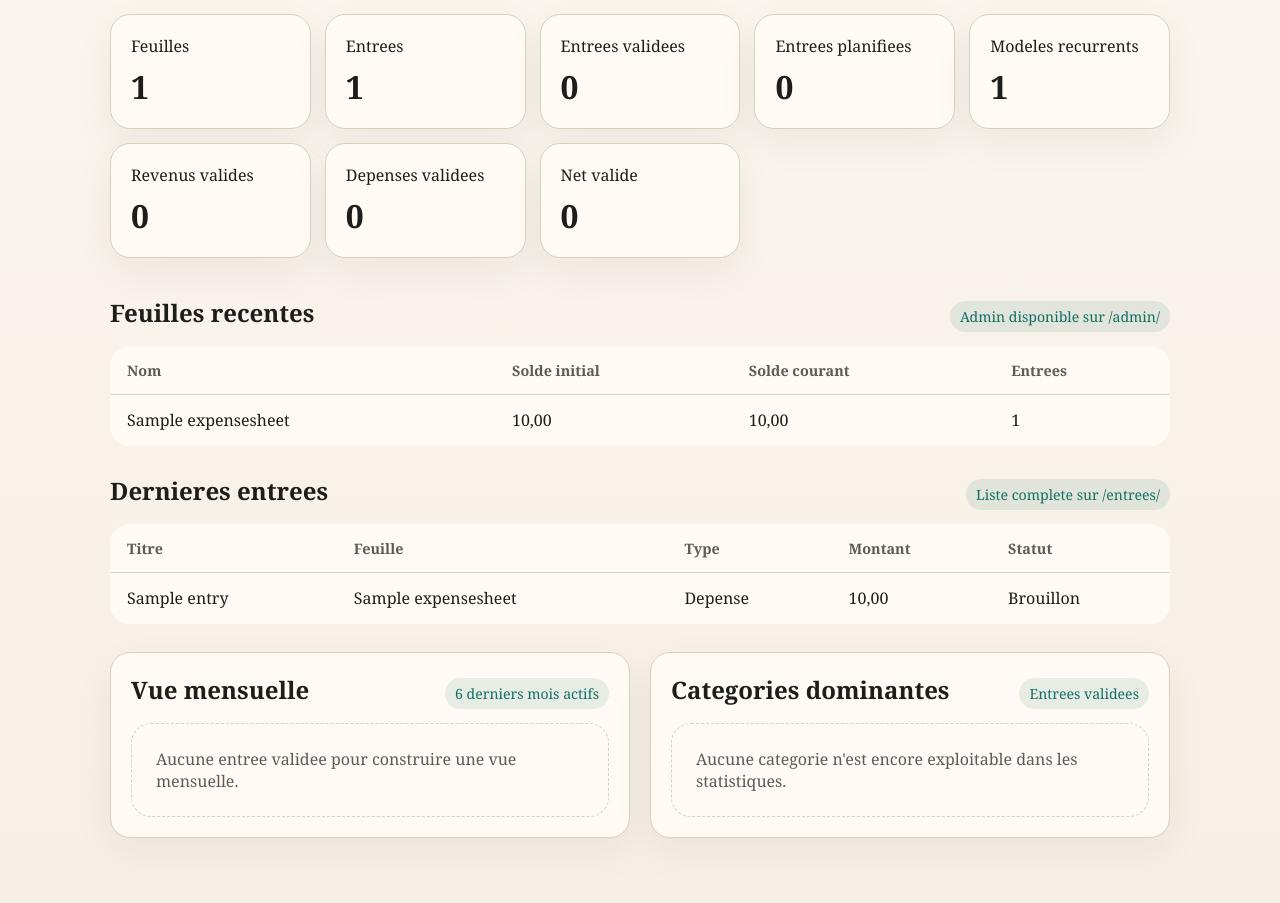
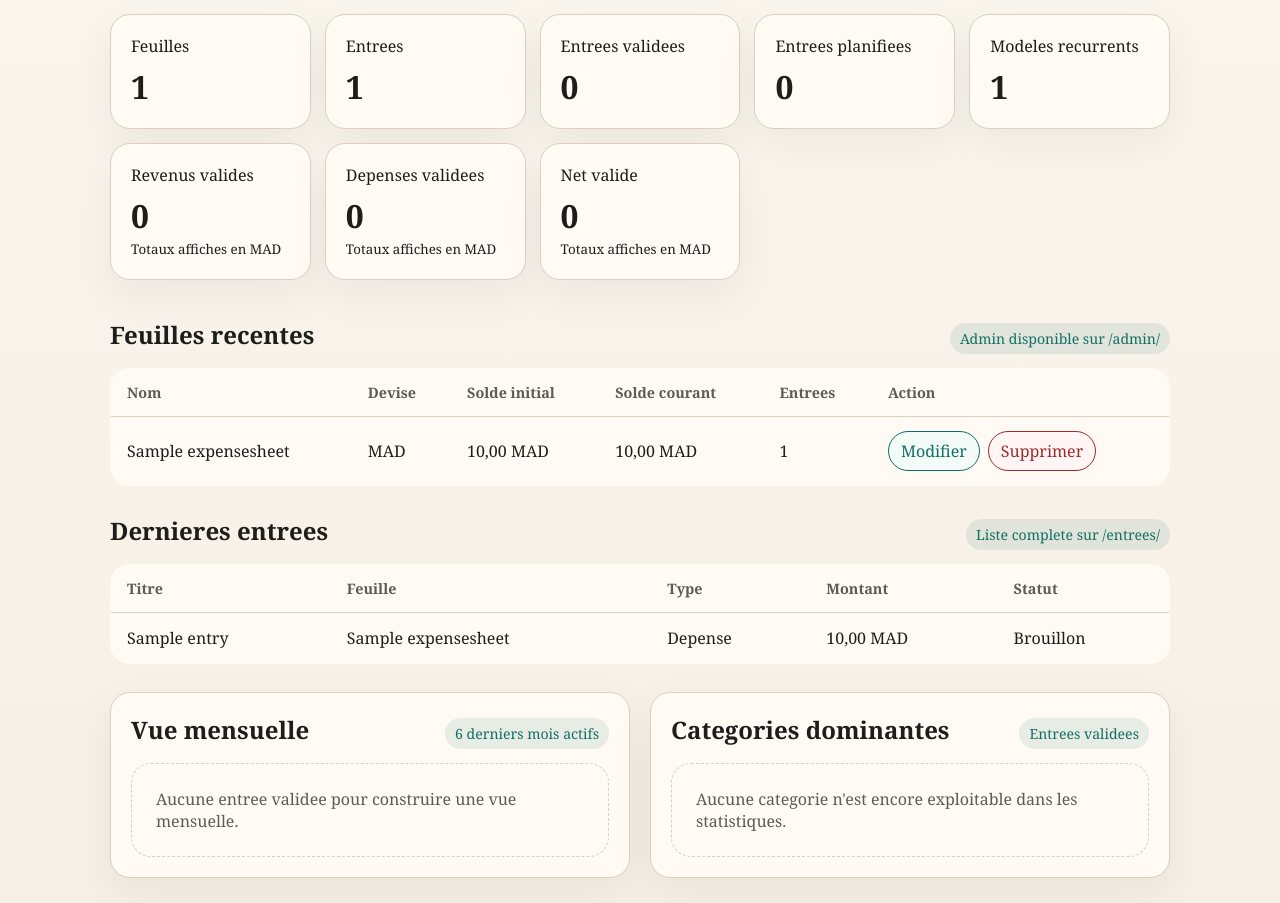
Before and after one commit to Tidianesarrndiaye/comptable-depenses, a Django app: page / in a window 1280 px wide. Shown: the part 582-1485 px from the top of the page. Before the commit the page ends 1464 px from the top, so only its background shows below. Run offline with Django 5.2, Linux system fonts and the light colour scheme; tables that the repository leaves empty hold one stand-in row (values such as "Sample post").

Commit message:
Add currency management and delete actions for sheets and entries

```diff
--- a/expenses/models.py
+++ b/expenses/models.py
@@ -30,6 +30,13 @@ class EntryStatus(models.TextChoices):
 	VALIDATED = 'validated', 'Validee'
 
 
+class Currency(models.TextChoices):
+	MAD = 'MAD', 'MAD - Dirham marocain'
+	EUR = 'EUR', 'EUR - Euro'
+	USD = 'USD', 'USD - Dollar americain'
+	XOF = 'XOF', 'XOF - Franc CFA'
+
+
 class ExpenseSheet(models.Model):
 	owner = models.ForeignKey(
 		settings.AUTH_USER_MODEL,
@@ -39,6 +46,7 @@ class ExpenseSheet(models.Model):
 		related_name='expense_sheets',
 	)
 	name = models.CharField(max_length=150)
+	currency = models.CharField(max_length=3, choices=Currency.choices, default=Currency.MAD)
 	starting_balance = models.DecimalField(max_digits=12, decimal_places=2, default=Decimal('0.00'))
 	is_active = models.BooleanField(default=True)
 	created_at = models.DateTimeField(auto_now_add=True)
--- a/expenses/templates/expenses/home.html
+++ b/expenses/templates/expenses/home.html
@@ -111,6 +111,37 @@
             background: var(--accent);
             border-color: var(--accent);
             color: #fffaf4;
+        }
+
+        .danger-btn {
+            display: inline-flex;
+            align-items: center;
+            justify-content: center;
+            padding: 8px 12px;
+            border-radius: 999px;
+            border: 1px solid #9f2a2a;
+            background: #fff5f5;
+            color: #9f2a2a;
+            font: inherit;
+            cursor: pointer;
+        }
+
+        .action-row {
+            display: flex;
+            gap: 8px;
+            flex-wrap: wrap;
+        }
+
+        .edit-link {
+            display: inline-flex;
+            align-items: center;
+            justify-content: center;
+            padding: 8px 12px;
+            border-radius: 999px;
+            border: 1px solid var(--accent);
+            background: #f2fbf8;
+            color: var(--accent);
+            text-decoration: none;
         }
 
         .pill {
@@ -267,14 +298,17 @@
             <article class="card">
                 <span>Revenus valides</span>
                 <strong>{{ financial_summary.income_total }}</strong>
+                <small>Totaux affiches en {% if dashboard_currency_hint == 'MULTI' %}multi-devise{% else %}{{ dashboard_currency_hint }}{% endif %}</small>
             </article>
             <article class="card">
                 <span>Depenses validees</span>
                 <strong>{{ financial_summary.expense_total }}</strong>
+                <small>Totaux affiches en {% if dashboard_currency_hint == 'MULTI' %}multi-devise{% else %}{{ dashboard_currency_hint }}{% endif %}</small>
             </article>
             <article class="card">
                 <span>Net valide</span>
                 <strong>{{ financial_summary.net_total }}</strong>
+                <small>Totaux affiches en {% if dashboard_currency_hint == 'MULTI' %}multi-devise{% else %}{{ dashboard_currency_hint }}{% endif %}</small>
             </article>
         </section>
 
@@ -289,18 +323,30 @@
                     <thead>
                         <tr>
                             <th>Nom</th>
+                            <th>Devise</th>
                             <th>Solde initial</th>
                             <th>Solde courant</th>
                             <th>Entrees</th>
+                            <th>Action</th>
                         </tr>
                     </thead>
                     <tbody>
                         {% for sheet in latest_sheets %}
                             <tr>
                                 <td>{{ sheet.name }}</td>
-                                <td>{{ sheet.starting_balance }}</td>
-                                <td>{{ sheet.current_balance }}</td>
+                                <td>{{ sheet.currency }}</td>
+                                <td>{{ sheet.starting_balance }} {{ sheet.currency }}</td>
+                                <td>{{ sheet.current_balance }} {{ sheet.currency }}</td>
                                 <td>{{ sheet.entry_total }}</td>
+                                <td>
+                                    <div class="action-row">
+                                        <a class="edit-link" href="{% url 'expenses:sheet-update' sheet.pk %}">Modifier</a>
+                                        <form method="post" action="{% url 'expenses:sheet-delete' sheet.pk %}">
+                                            {% csrf_token %}
+                                            <button class="danger-btn" type="submit">Supprimer</button>
+                                        </form>
+                                    </div>
+                                </td>
                             </tr>
                         {% endfor %}
                     </tbody>
@@ -336,7 +382,7 @@
                                 <td>{{ entry.title }}</td>
                                 <td>{{ entry.sheet.name }}</td>
                                 <td>{{ entry.get_entry_type_display }}</td>
-                                <td>{{ entry.amount }}</td>
+                                <td>{{ entry.amount }} {{ entry.sheet.currency }}</td>
                                 <td>{{ entry.get_status_display }}</td>
                             </tr>
                         {% endfor %}
@@ -361,7 +407,7 @@
                         {% for row in monthly_summary %}
                             <div class="insight-row">
                                 <span>{{ row.month|date:'F Y' }}</span>
-                                <span>+{{ row.income_total }} / -{{ row.expense_total }}</span>
+                                <span>+{{ row.income_total }} / -{{ row.expense_total }} {% if dashboard_currency_hint == 'MULTI' %}(multi-devise){% else %}({{ dashboard_currency_hint }}){% endif %}</span>
                             </div>
                         {% endfor %}
                     </div>
@@ -380,7 +426,7 @@
                         {% for row in category_breakdown %}
                             <div class="insight-row">
                                 <span>{{ row.label }}</span>
-                                <span>{{ row.total }} pour {{ row.movement_count }} mouvement{{ row.movement_count|pluralize }}</span>
+                                <span>{{ row.total }} {% if dashboard_currency_hint == 'MULTI' %}(multi-devise){% else %}({{ dashboard_currency_hint }}){% endif %} pour {{ row.movement_count }} mouvement{{ row.movement_count|pluralize }}</span>
                             </div>
                         {% endfor %}
                     </div>
--- a/expenses/urls.py
+++ b/expenses/urls.py
@@ -1,9 +1,12 @@
 from django.urls import path
 
 from .views import (
+    entry_delete,
     entry_create,
     entry_list,
+    expense_sheet_delete,
     expense_sheet_create,
+    expense_sheet_update,
     export_entries_csv,
     export_entries_excel,
     generate_scheduled_entries,
@@ -16,8 +19,11 @@ app_name = 'expenses'
 urlpatterns = [
     path('', home, name='home'),
     path('feuilles/nouvelle/', expense_sheet_create, name='sheet-create'),
+    path('feuilles/<int:pk>/modifier/', expense_sheet_update, name='sheet-update'),
+    path('feuilles/<int:pk>/supprimer/', expense_sheet_delete, name='sheet-delete'),
     path('entrees/', entry_list, name='entry-list'),
     path('entrees/nouvelle/', entry_create, name='entry-create'),
+    path('entrees/<int:pk>/supprimer/', entry_delete, name='entry-delete'),
     path('entrees/export/csv/', export_entries_csv, name='entry-export-csv'),
     path('entrees/export/excel/', export_entries_excel, name='entry-export-excel'),
     path('modeles-recurrents/', recurring_template_create, name='template-create'),
--- a/expenses/views.py
+++ b/expenses/views.py
@@ -5,11 +5,23 @@ from django.contrib import messages
 from django.db.models import Case, Count, DecimalField, F, Sum, Value, When
 from django.db.models.functions import Coalesce, TruncMonth
 from django.http import HttpResponse
-from django.shortcuts import redirect, render
+from django.shortcuts import get_object_or_404, redirect, render
+from django.views.decorators.http import require_POST
 from openpyxl import Workbook
 
 from .forms import EntryForm, ExpenseSheetForm, RecurringEntryTemplateForm
-from .models import Entry, EntryCategory, EntryStatus, EntryType, ExpenseSheet, RecurringEntryTemplate
+from .models import Currency, Entry, EntryCategory, EntryStatus, EntryType, ExpenseSheet, RecurringEntryTemplate
+
+
+def get_currency_hint_for_active_sheets():
+	active_currencies = list(
+		ExpenseSheet.objects.filter(is_active=True).values_list('currency', flat=True).distinct()
+	)
+	if len(active_currencies) == 1:
+		return active_currencies[0]
+	if len(active_currencies) > 1:
+		return 'MULTI'
+	return Currency.MAD
 
 
 def build_financial_summary(entries):
@@ -83,6 +95,7 @@ def get_filtered_entries(request):
 def home(request):
 	validated_entries = Entry.objects.filter(status=EntryStatus.VALIDATED)
 	financial_summary = build_financial_summary(validated_entries)
+	dashboard_currency_hint = get_currency_hint_for_active_sheets()
 	monthly_summary = list(
 		validated_entries.annotate(month=TruncMonth('entry_date'))
 		.values('month')
@@ -125,6 +138,7 @@ def home(request):
 		'scheduled_entry_count': Entry.objects.filter(status=EntryStatus.SCHEDULED).count(),
 		'template_count': RecurringEntryTemplate.objects.count(),
 		'financial_summary': financial_summary,
+		'dashboard_currency_hint': dashboard_currency_hint,
 		'monthly_summary': monthly_summary,
 		'category_breakdown': category_breakdown,
 		'recent_entries': Entry.objects.select_related('sheet')[:5],
@@ -142,6 +156,18 @@ def expense_sheet_create(request):
 		return redirect('expenses:home')
 
 	return render(request, 'expenses/expense_sheet_form.html', {'form': form})
+
+
+def expense_sheet_update(request, pk):
+	sheet = get_object_or_404(ExpenseSheet, pk=pk)
+	form = ExpenseSheetForm(request.POST or None, instance=sheet)
+
+	if request.method == 'POST' and form.is_valid():
+		form.save()
+		messages.success(request, 'La feuille de depenses a ete mise a jour.')
+		return redirect('expenses:home')
+
+	return render(request, 'expenses/expense_sheet_form.html', {'form': form, 'sheet': sheet})
 
 
 def entry_create(request):
@@ -162,6 +188,7 @@ def entry_list(request):
 	entries, filters = get_filtered_entries(request)
 	selected_sheet_obj = None
 	current_balance_total = Decimal('0.00')
+	global_currency_hint = get_currency_hint_for_active_sheets()
 	if filters['selected_sheet']:
 		selected_sheet_obj = ExpenseSheet.objects.filter(pk=filters['selected_sheet']).first()
 		if selected_sheet_obj:
@@ -204,6 +231,8 @@ def entry_list(request):
 		'active_query': request.GET.urlencode(),
 		'selected_sheet_obj': selected_sheet_obj,
 		'current_balance_total': current_balance_total,
+		'global_currency_hint': global_currency_hint,
+		'currency_labels': dict(Currency.choices),
 	}
 	context.update(filters)
 	return render(request, 'expenses/entry_list.html', context)
@@ -293,4 +322,22 @@ def generate_scheduled_entries(request):
 
 	return redirect('expenses:entry-list')
 
+
+@require_POST
+def expense_sheet_delete(request, pk):
+	sheet = get_object_or_404(ExpenseSheet, pk=pk)
+	sheet_name = sheet.name
+	sheet.delete()
+	messages.success(request, f'La feuille "{sheet_name}" a ete supprimee.')
+	return redirect('expenses:home')
+
+
+@require_POST
+def entry_delete(request, pk):
+	entry = get_object_or_404(Entry, pk=pk)
+	entry_title = entry.title
+	entry.delete()
+	messages.success(request, f'L entree "{entry_title}" a ete supprimee.')
+	return redirect('expenses:entry-list')
+
 # Create your views here.
```
Also changed, not shown: expenses/forms.py (+10 -1 lines), expenses/templates/expenses/entry_list.html (+25 -6 lines), expenses/templates/expenses/expense_sheet_form.html (+7 -2 lines), expenses/tests.py (+66 -0 lines), expenses/migrations/0002_expensesheet_currency.py (added).
